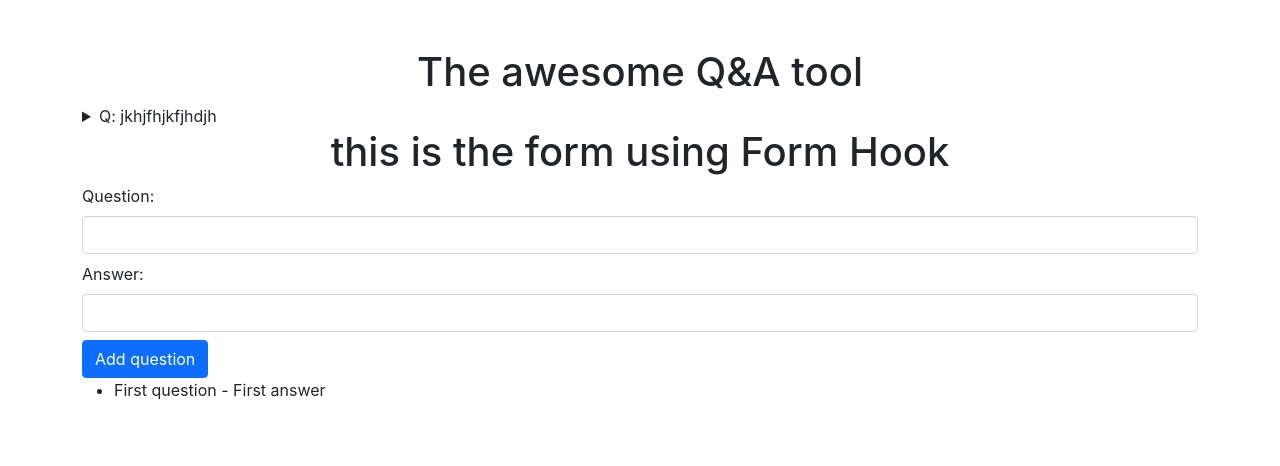
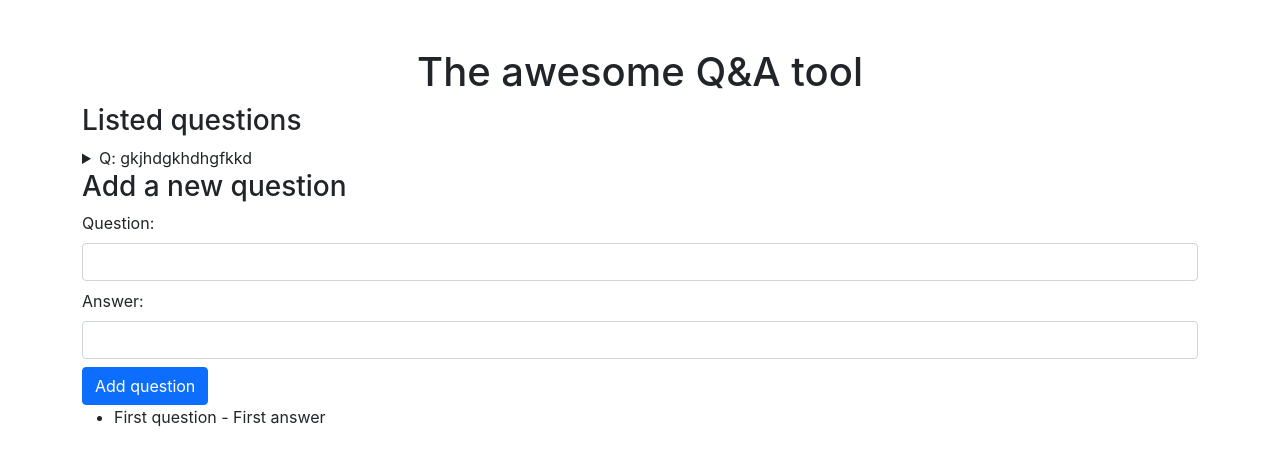
Before and after one commit to slvgonzalez/another-awesome-qa-tool, a React (Create React App) app: page / in a window 1280 px wide. Shown: the top 466 px of the page. Built offline with nearby package versions, Linux system fonts and the light colour scheme.

Commit message:
traduced props

```diff
--- a/src/App.js
+++ b/src/App.js
@@ -6,10 +6,16 @@ import FormHook from './components/FormHook.js'
 import './App.css';
 
 function App() {
+
+  const entry = {
+    question: "gkjhdgkhdhgfkkd",
+    answer: "jsjfjfjfrdririojdr"
+  }
+
   return (
     <div className="container mt-5">
       <h1>The awesome Q&A tool</h1>
-      <Entry pregunta="jkhjfhjkfjhdjh" respuesta="hayfjijfirdidr" />
+      <Entry pregunta={entry.question} respuesta={entry.question} />
       <FormHook />
     </div>
   );
--- a/src/components/Entry.jsx
+++ b/src/components/Entry.jsx
@@ -4,6 +4,7 @@ const Entry = (props) => {
   console.log()
   return (
     <div className="list">
+      <h3>Listed questions</h3>
       <details>
        <summary>Q: {props.pregunta}</summary>
         <p>A: {props.respuesta}</p>
--- a/src/components/FormHook.js
+++ b/src/components/FormHook.js
@@ -6,8 +6,8 @@ const FormHook = () => {
   const { register, handleSubmit, formState: { errors } } = useForm()
 
   const [ entries, setEntries ] = useState([{
-    pregunta: "First question",
-    respuesta: "First answer"
+    question: "First question",
+    answer: "First answer"
     }])
 
 
@@ -19,35 +19,35 @@ const FormHook = () => {
 
     return (
       <>
-        <h1>this is the form using Form Hook</h1>
+      <h3>Add a new question</h3>
         <form onSubmit={handleSubmit(onSubmit)}>
           <label htmlFor="name">Question:</label>
           <input
              className="form-control my-2"
-             id="pregunta"
+             id="question"
              type="text"
-             {...register('pregunta', { required: true, minLength: 10 })}
+             {...register('question', { required: true, minLength: 10 })}
           />
 
-          { errors.pregunta && errors.pregunta.type === "required" && <span className="text-danger text-small d-block mb-2">A question is required.</span> }
-          {errors.pregunta && errors.pregunta.type === "minLength" && <span className="text-danger text-small d-block mb-2">The question must have at least 10 characters.</span>}
+          { errors.question && errors.question.type === "required" && <span className="text-danger text-small d-block mb-2">A question is required.</span> }
+          {errors.question && errors.question.type === "minLength" && <span className="text-danger text-small d-block mb-2">The question must have at least 10 characters.</span>}
 
           <label htmlFor="name">Answer:</label>
           <input
             className="form-control my-2"
-            id="respuesta"
+            id="answer"
             type="text"
-            {...register('respuesta', { required: true, minLength: 10 })}
+            {...register('answer', { required: true, minLength: 10 })}
           />
 
-          {errors.respuesta && errors.respuesta.type === "required" && <span className="text-danger text-small d-block mb-2">An answer is required</span>}
-          {errors.respuesta && errors.respuesta.type === "minLength" && <span className="text-danger text-small d-block mb-2">The answer must be elavorated (min 10 characters).</span>}
+          {errors.answer && errors.answer.type === "required" && <span className="text-danger text-small d-block mb-2">An answer is required</span>}
+          {errors.answer && errors.answer.type === "minLength" && <span className="text-danger text-small d-block mb-2">The answer must be elavorated (min 10 characters).</span>}
 
           <button className="btn btn-primary">Add question</button>
         </form>
         <ul>
           { entries.map( (element, index) =>
-            <li key={index}> {element.pregunta} - {element.respuesta} </li>
+            <li key={index}> {element.question} - {element.answer} </li>
           ) }
         </ul>
       </>
```
